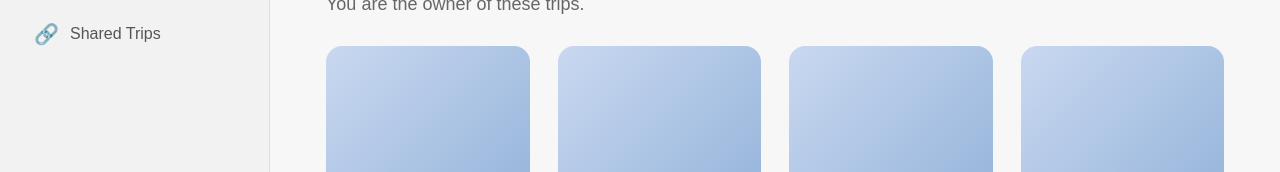
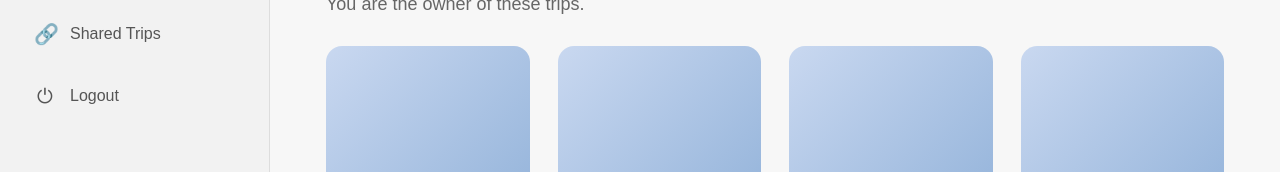
Before and after one commit to WasistdennmitKarstenlos/sopra-fs26-group-38-client, a Next.js app: page /dashboard in a window 1280 px wide. Shown: the part 224-396 px from the top of the page. Built offline with nearby package versions, Linux system fonts and the light colour scheme.

Commit message:
Logout button and redirect user to login page after logout close #10

```diff
--- a/app/dashboard/page.tsx
+++ b/app/dashboard/page.tsx
@@ -1,7 +1,18 @@
 import Image from "next/image";
 import Link from "next/link";
+import { useRouter } from "next/navigation";
+import useLocalStorage from "@/hooks/useLocalStorage";
 
 export default function DashboardPage() {
+  const router = useRouter();
+  const { clear: clearToken } = useLocalStorage("token", "");
+  const { clear: clearUserId } = useLocalStorage("userId", "");
+
+  const handleLogout = () => {
+    clearToken();
+    clearUserId();
+    router.push("/login");
+  };
         // Mock data for demonstration purposes
   const myTrips = [
     { id: 1, name: "Summer Vacation", members: "Erica, Michael, Andrew, Luana" },
@@ -39,6 +50,13 @@ export default function DashboardPage() {
             <span className="w-5.5 text-center text-xl">🔗</span>
             <span>Shared Trips</span>
           </a>
+          <button
+            className="flex items-center gap-3.5 px-3.5 py-3 rounded-[10px] text-[#555] text-base hover:bg-[#e9eefc] border-none bg-transparent cursor-pointer text-left"
+            onClick={handleLogout}
+          >
+            <span className="w-5.5 text-center text-xl">⏻</span>
+            <span>Logout</span>
+          </button>
         </nav>
 
         <div className="flex items-center gap-3.5 pt-4.5 border-t border-[#dcdcdc]">
--- a/app/login/page.tsx
+++ b/app/login/page.tsx
@@ -37,7 +37,7 @@ const Login: React.FC = () => {
       if (response.id) setUserId(response.id);
 
       // Navigate to trip overview on successful login
-      router.push("/trips");
+      router.push("/dashboard");
     } catch (error) {
       if (error instanceof Error) {
         // Show inline error message for invalid credentials and backend errors
```
